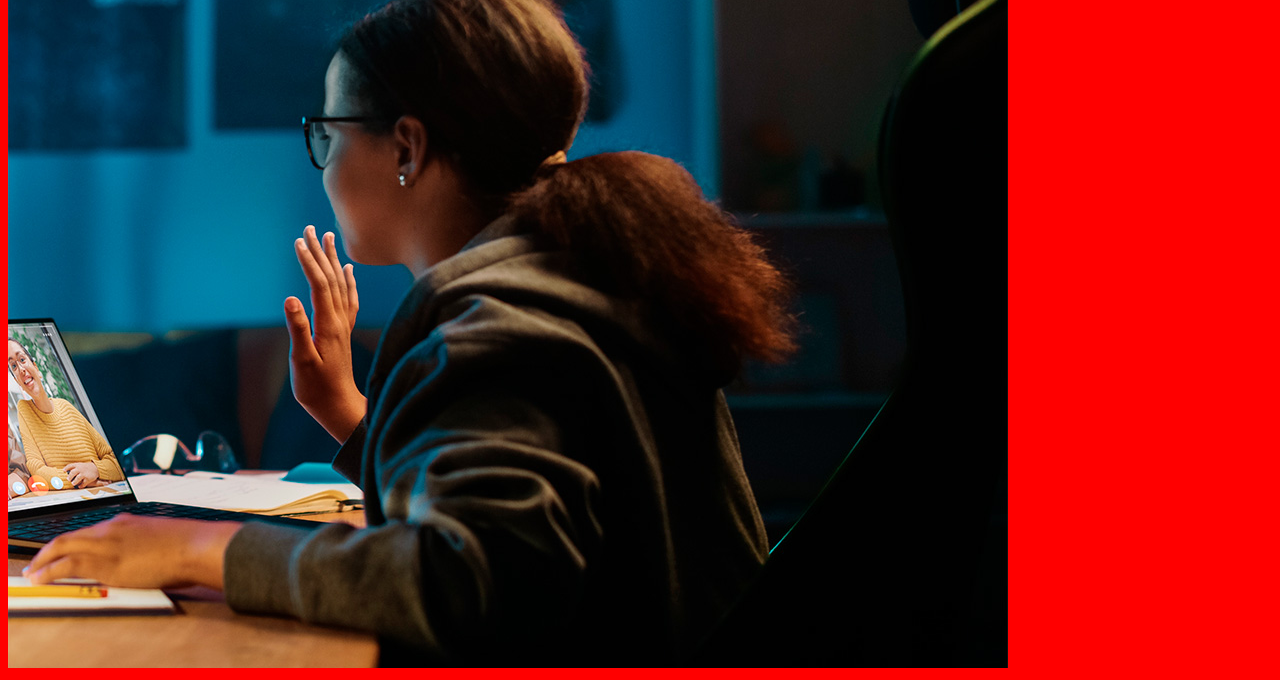
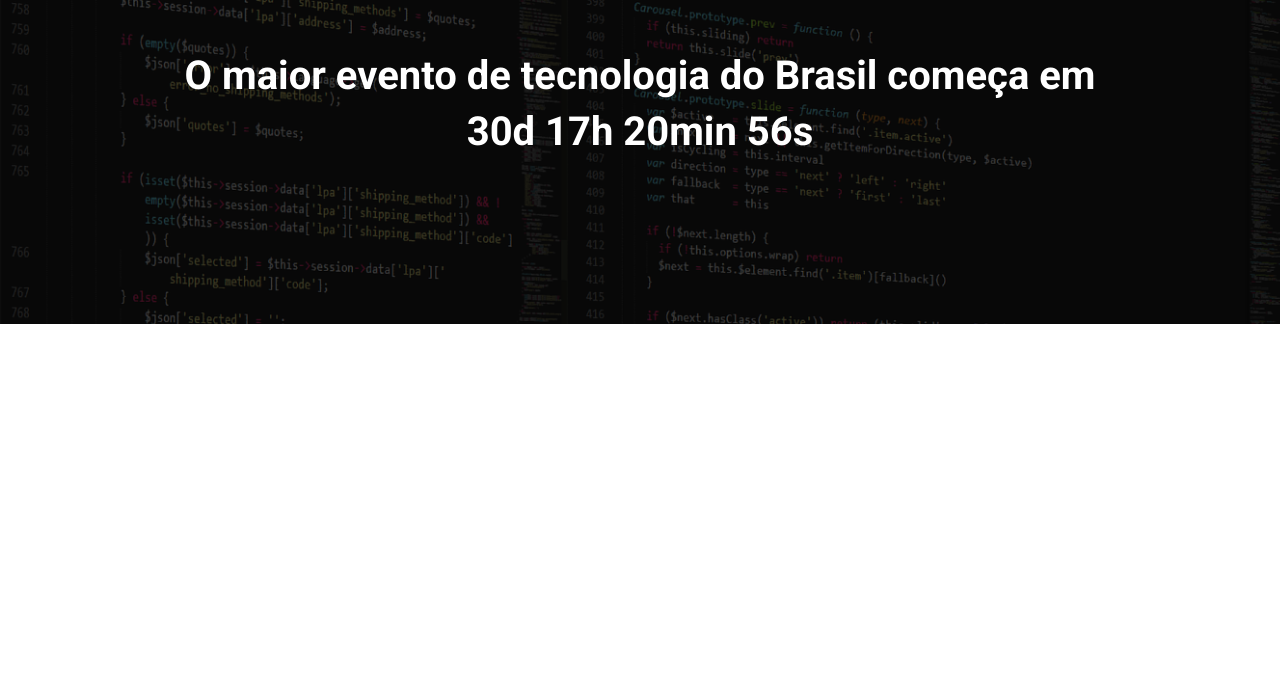
Before and after one commit to AlvesThiago/Tech_talks, a website built with Parcel: page src/index.html in a window 1280 px wide. Shown: the part 160-840 px from the top of the page. After the commit the page ends 800 px from the top, so only its background shows below. Built offline with nearby package versions, Linux system fonts and the light colour scheme.

Commit message:
Criando hero

```diff
--- a/src/index.html
+++ b/src/index.html
@@ -3,12 +3,22 @@
 <head>
     <meta charset="UTF-8">
     <meta name="viewport" content="width=device-width, initial-scale=1.0">
+    <link rel="preconnect" href="https://fonts.googleapis.com">
+    <link rel="preconnect" href="https://fonts.gstatic.com" crossorigin>
+    <link href="https://fonts.googleapis.com/css2?family=Roboto:ital,wght@0,100;0,300;0,400;0,500;0,700;0,900;1,100;1,300;1,400;1,500;1,700;1,900&display=swap" rel="stylesheet">
     <link rel="stylesheet" href="styles/main.scss">
-    <title>Document</title>
+    <title>Tech Talks</title>
 </head>
 <body>
-    <h1>Olá mundo</h1>
-    <img src="images/backend.png">
+    <header class="hero">
+        <div class="container">
+            <img class="hero__logo" src="images/ebac_logo.svg" alt="logo ebac">
+            <p class="hero__text">
+                O maior evento de tecnologia do Brasil começa em 30d 17h 20min 56s
+            </p>
+        </div>
+    </header>
+
 
     <script src="scripts/main.js"></script>
 </body>
--- /dev/null
+++ b/src/styles/_hero.scss
@@ -0,0 +1,41 @@
+@use 'reset';
+@use 'var';
+
+.hero{
+    padding-top: 64px;
+    padding-bottom: 100px;
+    background-image: url(../images/fundo.png);
+    background-repeat: no-repeat;
+    background-size: cover;
+    position: relative;
+
+    .container{
+        position: relative;
+    }
+
+    &::before{
+        position: absolute;
+        top: 0;
+        left: 0;
+        width: 100%;
+        height: 100%;
+        background-color: #000;
+        content: '';
+        opacity: .7;
+    }
+
+    &__logo{
+        display: block;
+        margin: 0 auto;
+        height: 80px;
+    }
+
+    &__text{
+        margin-top: 64px;
+        margin-bottom: 64px;
+        font-size: 40px;
+        line-height: 56px;
+        font-weight: bolder;
+        text-align: center;
+    }
+}
--- /dev/null
+++ b/src/styles/_reset.scss
@@ -0,0 +1,15 @@
+@use 'var';
+
+*{
+    padding: 0;
+    margin: 0;
+    box-sizing: border-box;
+    font-family: Roboto, sans-serif;
+    color: #fff;
+}
+
+.container{
+    max-width: 960px;
+    width: 100%;
+    margin: 0 auto;
+}
--- /dev/null
+++ b/src/styles/_var.scss
@@ -0,0 +1,2 @@
+$mobile: 640px;
+$tablet: 1024px;
--- a/src/styles/main.scss
+++ b/src/styles/main.scss
@@ -1,3 +1,29 @@
-body{
-    background-color: red;
+@use 'reset';
+@use 'var';
+@use 'hero';
+
+@media (max-width: var.$tablet){
+    .container{
+        max-width: 90%;
+    }
 }
+
+@media (max-width: var.$mobile){
+    .container{
+        max-width: 80%;
+    }
+
+    .hero{
+        padding: 40px 0;
+
+        &__logo{
+            height: 40px;
+        }
+
+        &__text{
+            font-size: 22px;
+            line-height: 24px;
+            margin: 24px 0;
+        }
+    }
+}
```
